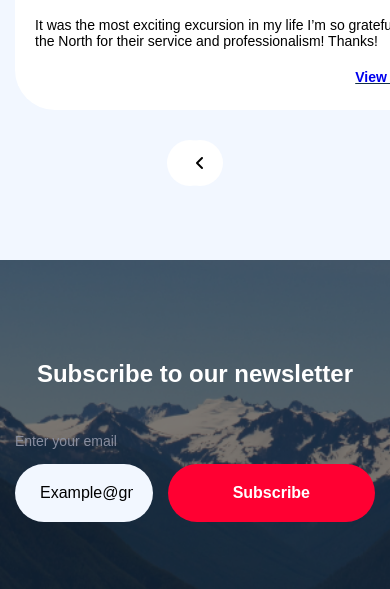
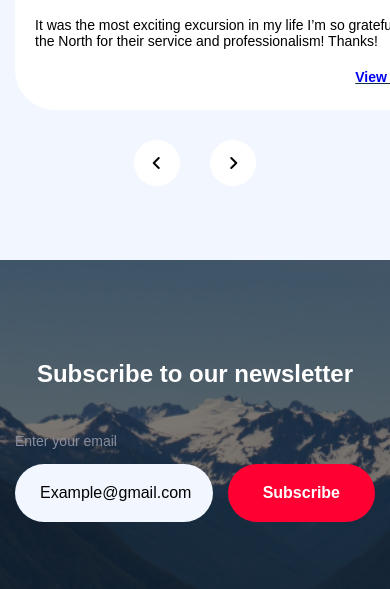
Before and after one commit to Yaroslavavav/Norway-Excursions, a plain HTML site: page index.html in a window 390 px wide. Shown: the part 7170-7759 px from the top of the page. Drawn offline with nearby package versions, Linux system fonts and the light colour scheme; files whose address does not match are found by name.

Commit message:
reviews arrows fixed

```diff
--- a/scss/components/_button.scss
+++ b/scss/components/_button.scss
@@ -48,3 +48,13 @@ $hover-color:                      #000;
 		margin: 0;
 	}
 }
+
+@media (max-width: 640px) {
+	.button {
+		&-subscribe {
+		padding-left: 35px;
+		padding-right: 35px;
+		margin: 0;
+	}
+	}
+}
--- a/scss/components/swiper.scss
+++ b/scss/components/swiper.scss
@@ -87,7 +87,7 @@
   align-items: center;
   width: 46px;
   height: 46px;
-  right: 45%;
+  right: 44%;
   border-radius: 50%;
   background-color: $body-secondary-color;
   &:focus {
@@ -104,7 +104,7 @@
   align-items: center;
   width: 46px;
   height: 46px;
-  left: 45%;
+  left: 44%;
   border-radius: 50%;
   background-color: $body-secondary-color;
   position: absolute;
@@ -138,5 +138,28 @@
   .arrows-box-popular-tours {
     display: none;
   }
+  .swiper-button-pre.reviews {
+  left: 43%;
+  }
+  .swiper-button-nex.reviews {
+  right: 43%;
+  }
+}
 
+@media (max-width: 730px ) {
+   .swiper-button-pre.reviews {
+  left: 41%;
+  }
+  .swiper-button-nex.reviews {
+  right: 41%;
+  }
 }
+
+@media (max-width: 640px ) {
+   .swiper-button-pre.reviews {
+  left: 33%;
+  }
+  .swiper-button-nex.reviews {
+  right: 33%;
+  }
+}
```
Also changed, not shown: css/index.css.
